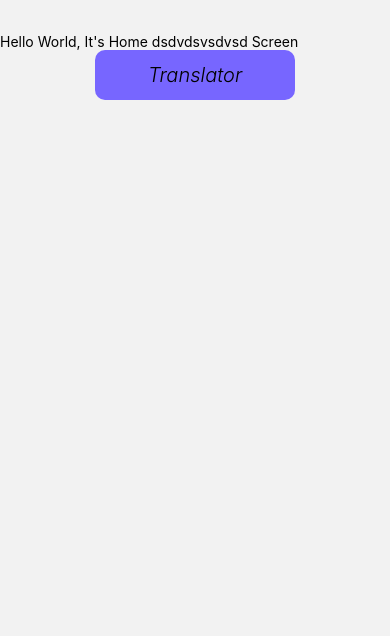
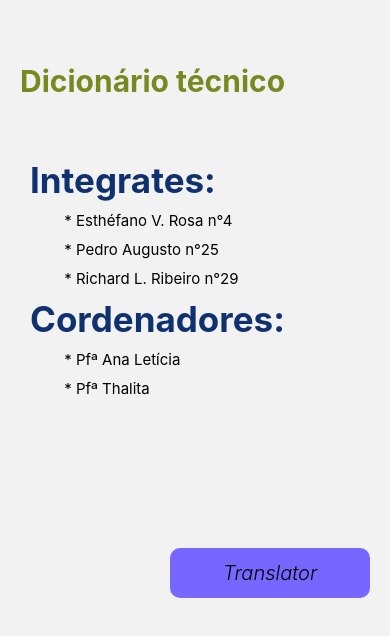
Before and after one commit to Pedro-Augusto-Barbosa-Aparecido/app-tradutor-mobile, a React Native app: screen /Home in a window 390 px wide. Shown: the top 636 px of the page. Built offline with nearby package versions, Linux system fonts and the light colour scheme.

Commit message:
Finish Home Screen

```diff
--- /dev/null
+++ b/src/components/ListPeople/index.tsx
@@ -0,0 +1,28 @@
+import { style } from "./styles";
+
+import { StyleSheet, Text, View } from "react-native";
+
+export type PeopleList = {
+    title: string,
+    peopleName: string[],
+    marginTopProp: number
+
+}
+
+export default function ListPeople ({ marginTopProp = 0, peopleName, title }: PeopleList) {
+    return (
+        <View style={{ marginTop: marginTopProp }}>
+            <View style={style.containerList}>
+                <Text style={style.title}>{ title }</Text>
+                {
+                    peopleName.map((people, index) => {
+                        return <Text style={style.peopleList} key={index}> * { people }</Text>
+
+                    })
+                }
+            </View>
+        </View>
+
+    );
+
+}
--- /dev/null
+++ b/src/components/ListPeople/styles.ts
@@ -0,0 +1,23 @@
+import { StyleSheet } from "react-native";
+
+export const style = StyleSheet.create({
+    title: {
+        fontSize: 35,
+        fontWeight: "bold",
+        color: "#0F326F",
+        marginLeft: 30
+
+    },
+
+    peopleList: {
+        fontSize: 15,
+        marginLeft: 60,
+        marginTop: 10
+
+    },
+
+    containerList: {
+
+    }
+
+});
--- a/src/pages/Home/index.tsx
+++ b/src/pages/Home/index.tsx
@@ -6,6 +6,7 @@ import { style } from './style';
 
 import { NativeStackNavigationProp } from '@react-navigation/native-stack';
 import { ParamListBase, RouteProp } from "@react-navigation/native";
+import ListPeople from "../../components/ListPeople";
 
 export declare type NativeStackScreenProps<ParamList extends ParamListBase, RouteName extends keyof ParamList = string> = {
     navigation: NativeStackNavigationProp<ParamList, RouteName>;
@@ -15,7 +16,9 @@ export declare type NativeStackScreenProps<ParamList extends ParamListBase, Rout
 export default function Home (props: NativeStackScreenProps<ParamListBase, string>) {
     return (
         <Container>
-            <Text style={ globalStyle.textColor }>Hello World, It's Home dsdvdsvsdvsd Screen</Text>
+            <Text style={ [globalStyle.textColor, style.title] }>Dicionário técnico</Text>
+            <ListPeople marginTopProp={60} peopleName={["Esthéfano V. Rosa n°4", "Pedro Augusto n°25", "Richard L. Ribeiro n°29"]} title={"Integrates: "} />
+            <ListPeople marginTopProp={10} peopleName={["Pfª Ana Letícia", "Pfª Thalita"]} title={"Cordenadores: "} />
             <View style={ style.containerButton }>
                 <TouchableOpacity style={ style.button } onPress={() => props.navigation.navigate("Translator")}>
                     <Text style={ style.textButton }>Translator</Text>
--- a/src/pages/Home/style.ts
+++ b/src/pages/Home/style.ts
@@ -1,4 +1,4 @@
-import { StyleSheet } from "react-native";
+import { Dimensions, StyleSheet } from "react-native";
 
 export const style = StyleSheet.create({
     button: {
@@ -24,7 +24,20 @@ export const style = StyleSheet.create({
 
     containerButton: {
         justifyContent: "center",
-        alignItems: "center"
+        alignItems: "flex-end",
+        marginTop: 150,
+        marginHorizontal: 20
+
+
+
+    },
+
+    title: {
+        fontSize: 30,
+        color: "#798921",
+        marginTop: 30,
+        marginLeft: 20,
+        fontWeight: "bold"
 
     }
 
```
